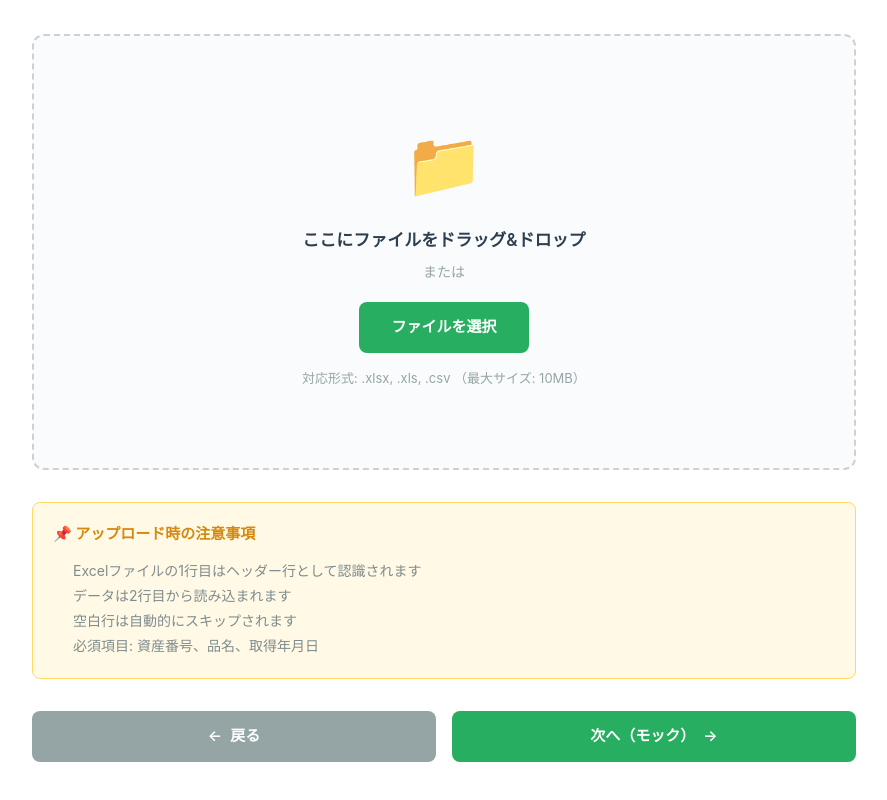
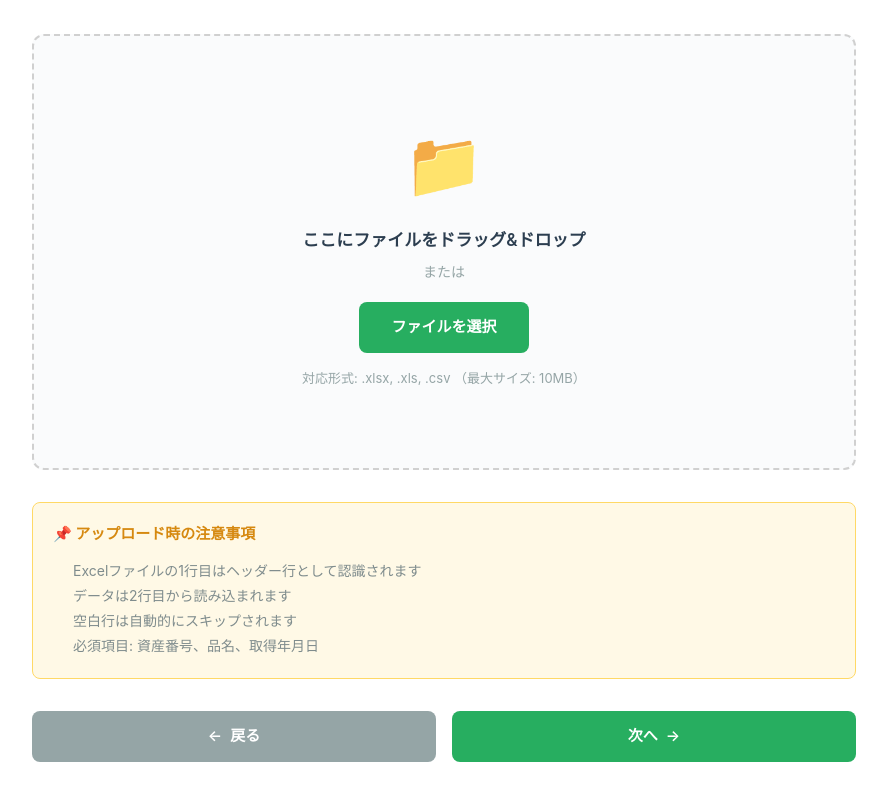
Before and after one commit to Ryota-wata/medical-device-mgmt, a Next.js app: page /asset-import in a window 1280 px wide. Shown: the part 354-1154 px from the top of the page, without its empty margins (196-1083 px from the left). Built offline with nearby package versions, Linux system fonts and the light colour scheme.

Commit message:
ボタンテキストから「（モック）」文言を削除
🤖 Generated with [Claude Code](https://claude.com/claude-code)

Co-Authored-By: Claude <noreply@anthropic.com>

```diff
--- a/app/asset-import/page.tsx
+++ b/app/asset-import/page.tsx
@@ -564,7 +564,7 @@ export default function AssetImportPage() {
                   gap: '8px'
                 }}
               >
-                <span>次へ（モック）</span>
+                <span>次へ</span>
                 <span>→</span>
               </button>
             )}
```
